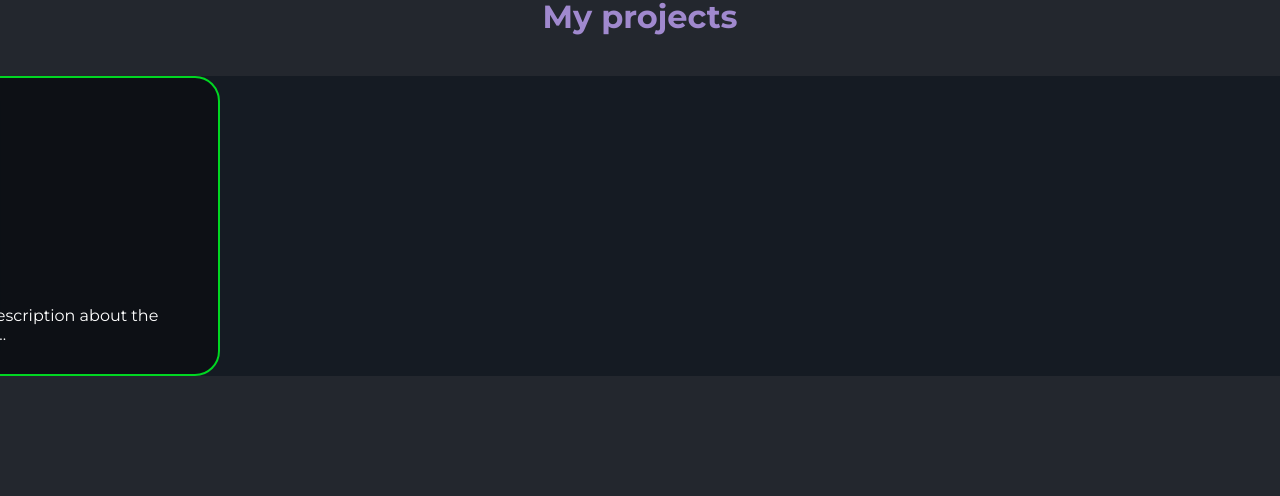
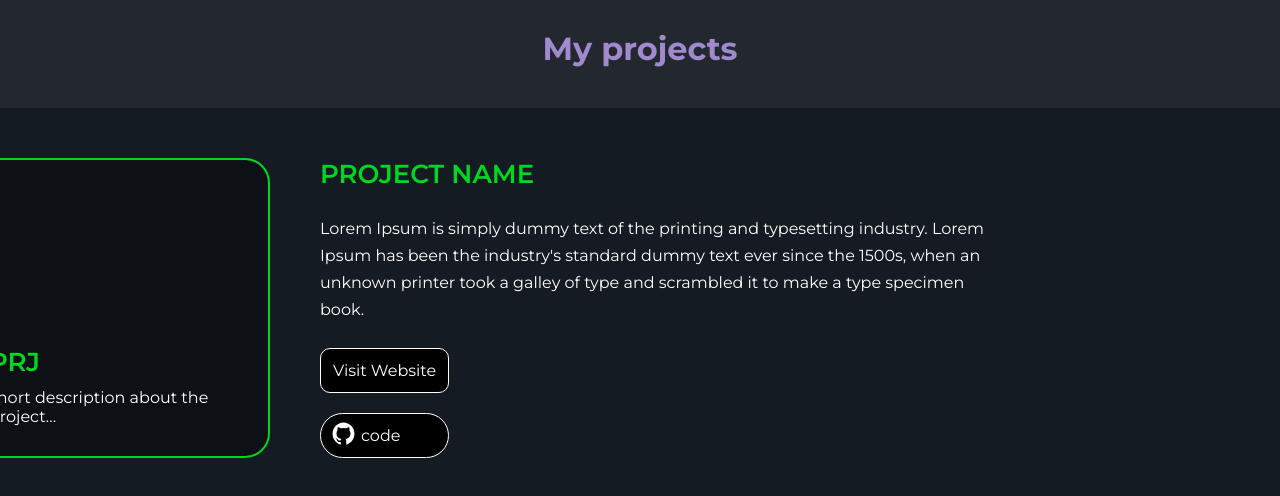
Before and after one commit to ImAndresito/My-Portfolio, an Angular app: page /projects in a window 1280 px wide. Shown: the part 416-912 px from the top of the page. Before the commit the page ends 800 px from the top, so only its background shows below. Built offline with nearby package versions, Linux system fonts and the light colour scheme.

Commit message:
style(projects): update projects component layout and styling
- Add flex layout and padding to main container
- Create content section with project details and buttons
- Style buttons with hover effects and icons
- Remove unused commented code in HTML

```diff
--- a/src/app/components/projects/projects.component.css
+++ b/src/app/components/projects/projects.component.css
@@ -2,7 +2,8 @@
   margin-top: 40px;
   border-radius: 15px;
   background: var(--primary-background);
-  height: 50%;
+  display: flex;
+  padding: 50px;
 }
 
 .box {
@@ -27,3 +28,54 @@
   padding: 0 0 30px 17px;
   border: 2px solid var(--lime-color);
 }
+
+.button1 {
+  display: flex;
+  align-items: center;
+  gap: 10px;
+  padding: 12px;
+  font-size: 16px;
+  border-radius: 10px;
+  border: 1px solid #fff;
+  background: #000;
+  transition: 0.3s;
+}
+
+.button1:hover {
+  scale: 1.039;
+  background: hsla(0, 0%, 100%, 0.2);
+}
+
+.code-btn {
+  gap: 5px;
+  padding: 7px 10px;
+  border-radius: 30px;
+}
+
+.content {
+  max-width: 50%;
+  margin-left: 50px;
+  display: flex;
+  flex-direction: column;
+  justify-content: space-evenly;
+  align-items: flex-start;
+}
+
+.content h3 {
+  font-size: 26px;
+  font-weight: 550;
+  color: var(--lime-color);
+}
+
+.content > *:not(h3) {
+  margin-top: auto;
+}
+.content .bottom {
+  display: flex;
+  flex-direction: column;
+  gap: 20px;
+}
+
+.content p {
+  line-height: 27px;
+}
--- a/src/app/components/projects/projects.component.html
+++ b/src/app/components/projects/projects.component.html
@@ -1,16 +1,28 @@
 <main>
-  <!-- <p
-    style="
-      font-size: 32px;
-      font-weight: 700;
-      text-align: center;
-      color: #a089ce;
-    "
-  >
-    {{ "MyProjects" | translate }}
-  </p> -->
   <div class="box prj">
     <h3>PRJ</h3>
     <p>short description about the project...</p>
   </div>
+  <div class="content">
+    <h3>PROJECT NAME</h3>
+    <div class="middle">
+      <p>
+        Lorem Ipsum is simply dummy text of the printing and typesetting
+        industry. Lorem Ipsum has been the industry's standard dummy text ever
+        since the 1500s, when an unknown printer took a galley of type and
+        scrambled it to make a type specimen book.
+      </p>
+    </div>
+    <div class="bottom">
+      <button class="button1">Visit Website</button>
+      <button class="button1 code-btn">
+        <a href="" target="_blank"
+          ><svg viewBox="0 0 512 512" fill="#fff" width="25px">
+            <path
+              d="M256 32C132.3 32 32 134.9 32 261.7c0 101.5 64.2 187.5 153.2 217.9a17.56 17.56 0 003.8.4c8.3 0 11.5-6.1 11.5-11.4 0-5.5-.2-19.9-.3-39.1a102.4 102.4 0 01-22.6 2.7c-43.1 0-52.9-33.5-52.9-33.5-10.2-26.5-24.9-33.6-24.9-33.6-19.5-13.7-.1-14.1 1.4-14.1h.1c22.5 2 34.3 23.8 34.3 23.8 11.2 19.6 26.2 25.1 39.6 25.1a63 63 0 0025.6-6c2-14.8 7.8-24.9 14.2-30.7-49.7-5.8-102-25.5-102-113.5 0-25.1 8.7-45.6 23-61.6-2.3-5.8-10-29.2 2.2-60.8a18.64 18.64 0 015-.5c8.1 0 26.4 3.1 56.6 24.1a208.21 208.21 0 01112.2 0c30.2-21 48.5-24.1 56.6-24.1a18.64 18.64 0 015 .5c12.2 31.6 4.5 55 2.2 60.8 14.3 16.1 23 36.6 23 61.6 0 88.2-52.4 107.6-102.3 113.3 8 7.1 15.2 21.1 15.2 42.5 0 30.7-.3 55.5-.3 63 0 5.4 3.1 11.5 11.4 11.5a19.35 19.35 0 004-.4C415.9 449.2 480 363.1 480 261.7 480 134.9 379.7 32 256 32z"
+            /></svg></a
+        >code
+      </button>
+    </div>
+  </div>
 </main>
--- a/src/app/components/what-ido/what-ido.component.css
+++ b/src/app/components/what-ido/what-ido.component.css
@@ -69,6 +69,7 @@
   transition: transform 0.35s ease-in-out;
   display: flex;
   gap: 15px;
+  text-transform: uppercase;
 }
 
 .buttons button:hover {
--- a/src/styles.css
+++ b/src/styles.css
@@ -20,10 +20,10 @@
 
 body {
   color: #fff;
-  height: 100dvh;
   display: flex;
   align-items: center;
   justify-content: center;
+  padding-top: 40px;
 }
 
 button {
```
